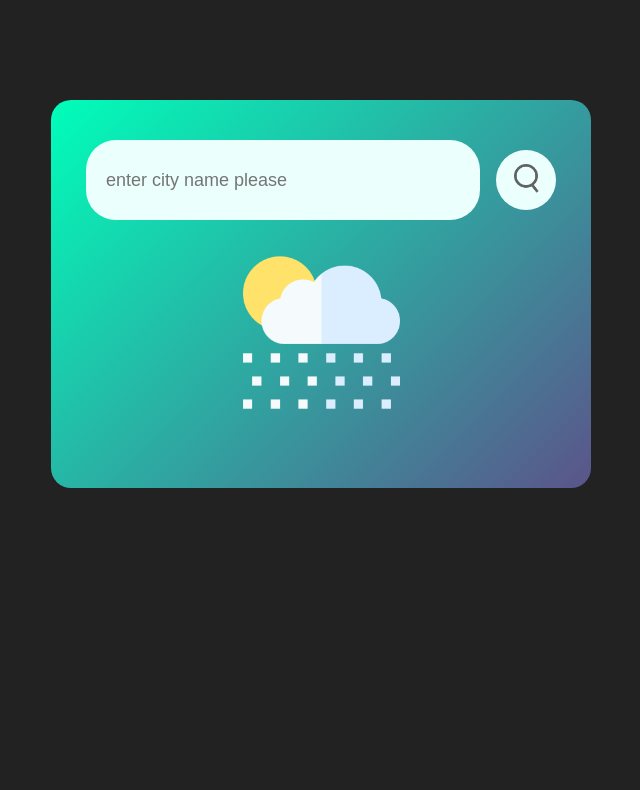
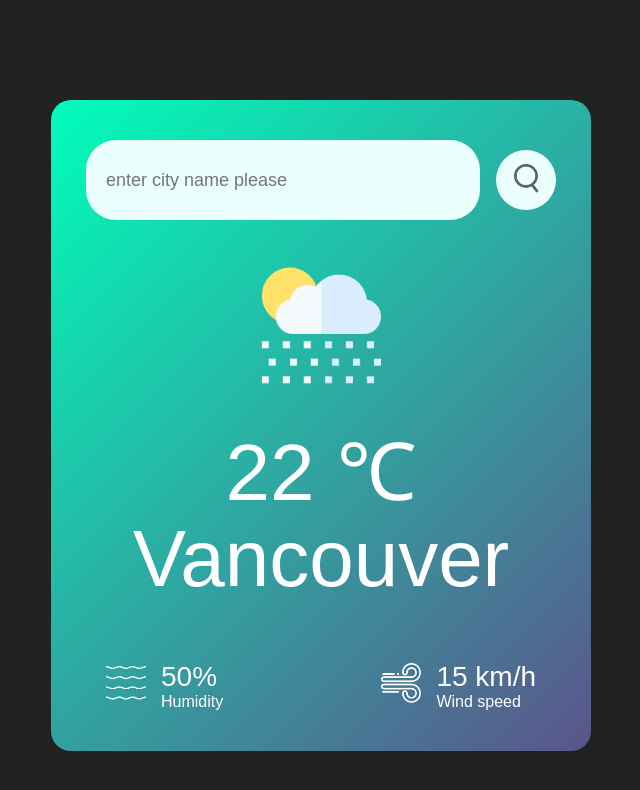
Before and after one commit to KevinYih/weatherApp, a plain HTML site: page index.html in a window 1280 px wide. Shown: the whole page, without its empty margins (319-959 px from the left). Drawn offline with Linux system fonts and the light colour scheme.

Commit message:
appearance done

```diff
--- a/index.html
+++ b/index.html
@@ -17,6 +17,24 @@
       </div>
       <div class="weather">
         <img src="images/rain.png" class="weather-icon" />
+        <h1 class="temp">22 ℃</h1>
+        <h2 class="city">Vancouver</h2>
+        <div class="details">
+          <div class="col">
+            <img src="images/humidity.png" />
+            <div>
+              <p class="humidity">50%</p>
+              <p>Humidity</p>
+            </div>
+          </div>
+          <div class="col">
+            <img src="images/wind.png" />
+            <div>
+              <p class="wind">15 km/h</p>
+              <p>Wind speed</p>
+            </div>
+          </div>
+        </div>
       </div>
     </div>
   </body>
--- a/style.css
+++ b/style.css
@@ -53,3 +53,44 @@ body {
 .search button img {
   width: 25px;
 }
+
+.weather-icon {
+  width: 170px;
+  margin-top: 20px;
+}
+
+.weather h1 {
+  font-size: 80px;
+  font-weight: 500;
+}
+
+.weather h2 {
+  font-size: 80px;
+  font-weight: 400;
+  margin-top: -10px;
+}
+
+.details {
+  display: flex;
+  align-items: center;
+  justify-content: space-between;
+  padding: 0 20px;
+  margin-top: 50px;
+}
+
+.col {
+  display: flex;
+  align-items: center;
+  text-align: left;
+}
+
+.col img {
+  width: 40px;
+  margin-right: 15px;
+}
+
+.humidity,
+.wind {
+  font-size: 28px;
+  margin-top: 6px;
+}
```
